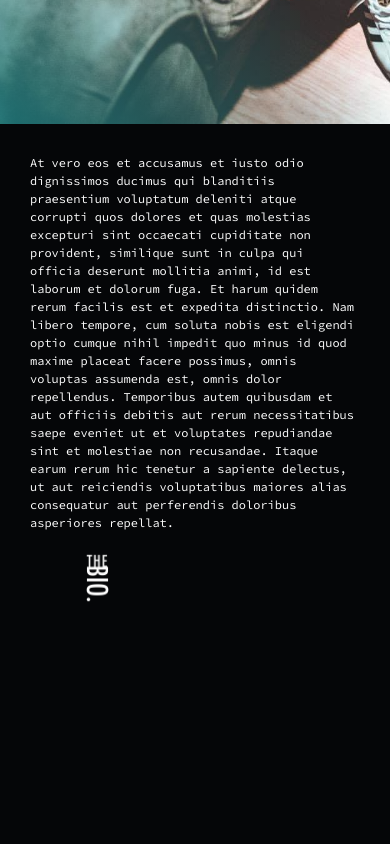
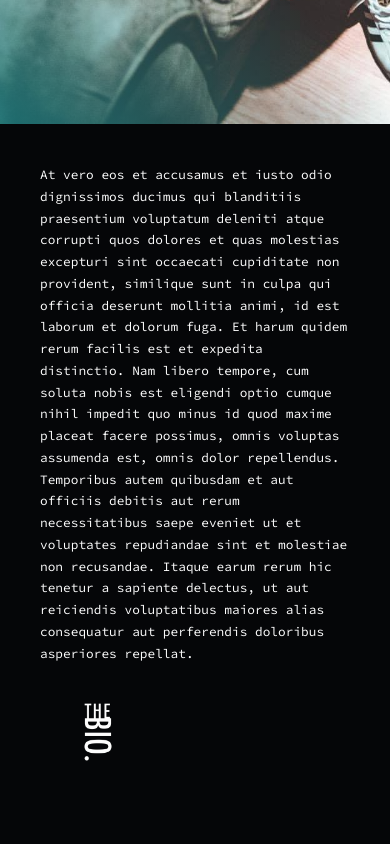
Before and after one commit to jesseflores512/thebio, a React app: page / in a window 390 px wide. Shown: the part 720-1564 px from the top of the page. Built offline with nearby package versions, Linux system fonts and the light colour scheme.

Commit message:
css changes

```diff
--- a/assets/sass/main.scss
+++ b/assets/sass/main.scss
@@ -208,20 +208,19 @@ footer {
 
 @media only screen and (max-width: 740px) {
   #bio{
-    padding: 30px 0;
+    padding: 40px 0;
     .container{
       display: inline;
     }
     p {
-      padding: 0 30px;
+      padding: 0 40px;
       width: 100%;
-      font-size: 0.75rem;
-      line-height: 1.5;
+      font-size: 0.8rem;
     }
     .logoCentered {
       img{
-        padding-top: 15px;
-        width: 65%;
+        padding-top: 30px;
+        width: 80%;
       }
 
     }
```
Also changed, not shown: public/css/main.css.
